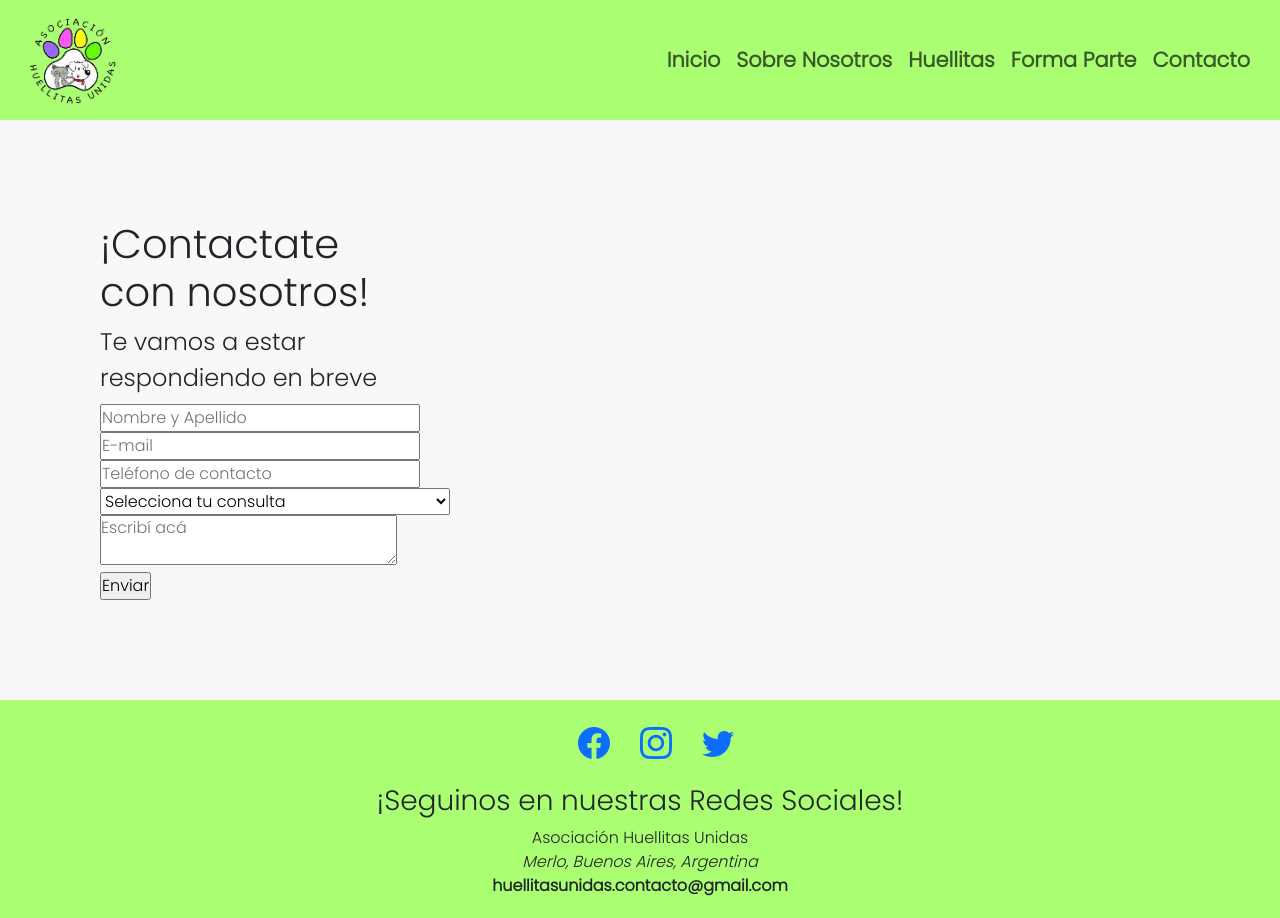
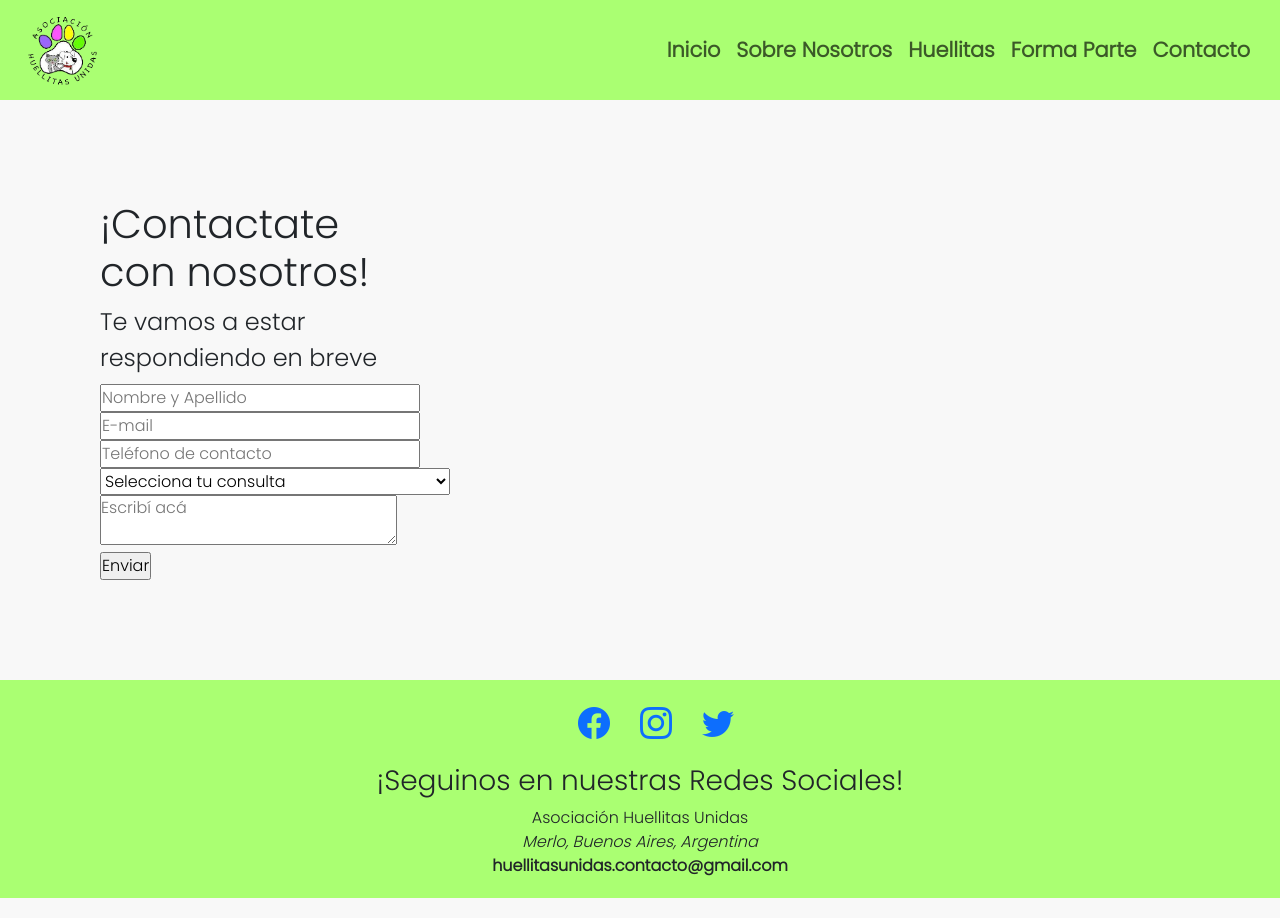
Before and after one commit to CSegundoRosa/huellitas-unidas, a plain HTML site: page pages/contacto.html in a window 1280 px wide. Drawn offline with nearby package versions, Linux system fonts and the light colour scheme.

Commit message:
arreglo logo

```diff
--- a/css/styles.css
+++ b/css/styles.css
@@ -24,8 +24,8 @@ header {
 }
 
 header img {
-    height: 100px;
-    width: 100px;
+    height: 80px;
+    width: 80px;
     float: left;
 }
 
```
Also changed, not shown: index.html (+1 -1 lines).
